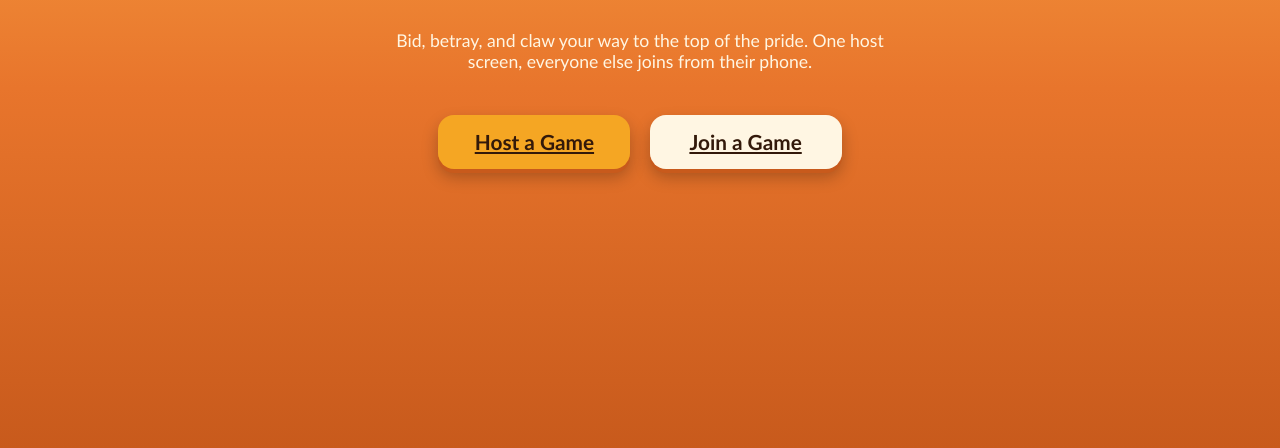
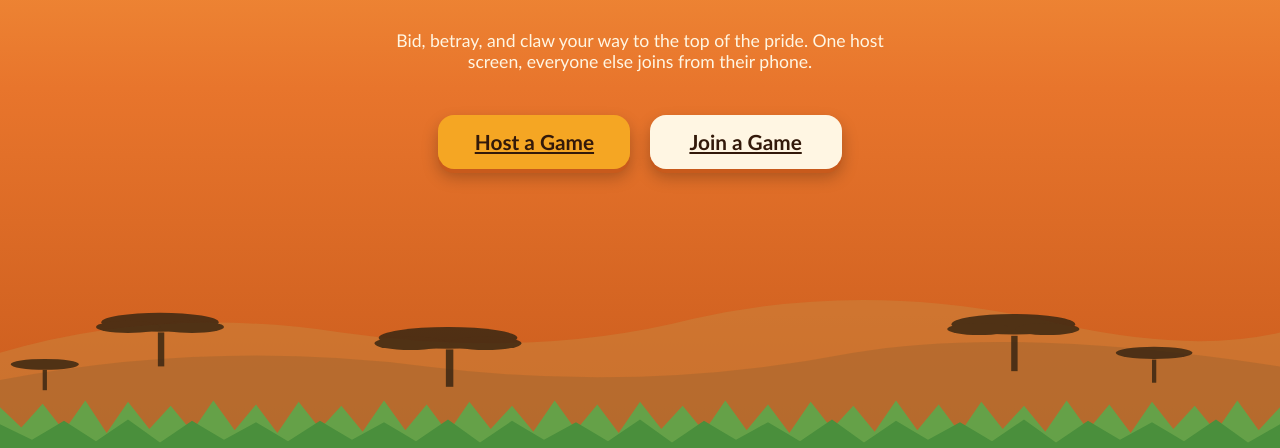
Before and after one commit to Avi-Vohra/whos-the-king, a website: page public/index.html in a window 1280 px wide. Shown: the part 352-800 px from the top of the page. Drawn offline with Linux system fonts and the light colour scheme.

Commit message:
Add layered savanna background (hills, acacia trees, grass texture)

```diff
--- a/public/style.css
+++ b/public/style.css
@@ -18,11 +18,31 @@
 html, body {
   margin: 0;
   padding: 0;
-  height: 100%;
+  min-height: 100%;
   font-family: 'Trebuchet MS', 'Segoe UI', system-ui, sans-serif;
-  background: linear-gradient(180deg, var(--sky-top) 0%, var(--orange) 55%, var(--orange-dark) 100%);
   color: var(--brown-dark);
 }
+
+body {
+  position: relative;
+  background:
+    radial-gradient(circle at 82% 12%, rgba(255,246,200,0.85) 0%, rgba(255,246,200,0) 16%),
+    linear-gradient(180deg, var(--sky-top) 0%, var(--orange) 55%, var(--orange-dark) 100%);
+  background-attachment: fixed;
+}
+body::after {
+  content: '';
+  position: fixed;
+  left: 0; right: 0; bottom: 0;
+  height: 34vh;
+  min-height: 230px;
+  z-index: 0;
+  pointer-events: none;
+  background-image: url('savanna-bg.svg');
+  background-repeat: no-repeat;
+  background-size: 100% 100%;
+}
+.wrap { position: relative; z-index: 1; }
 
 button {
   font-family: inherit;
```
Also changed, not shown: public/savanna-bg.svg (added).
